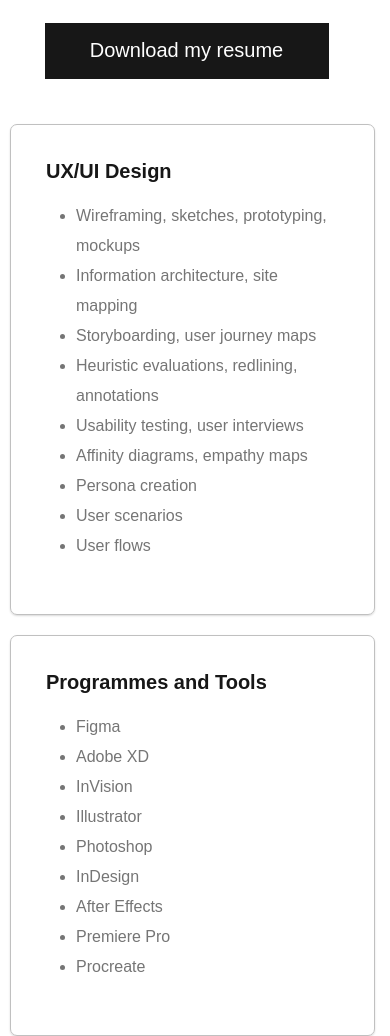
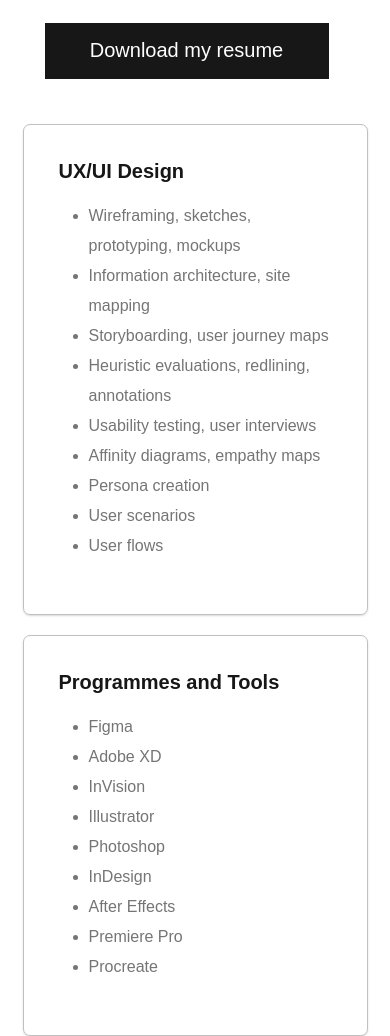
Before and after one commit to JeffreyD182/UX_UI_HW_18, a plain HTML site: page about.html in a window 390 px wide. Shown: the part 866-1902 px from the top of the page. Drawn offline with Linux system fonts and the light colour scheme; a web font is replaced by a local one.

Commit message:
About page update
Tablet: Image resize
Skills section: resize and margin adjustment

```diff
--- a/css/about.css
+++ b/css/about.css
@@ -117,8 +117,8 @@
     }
 
     .about img {
-        margin-left: 25px;
-        width: 325px;
+        margin-left: 45px;
+        width: 90%;
         height: auto;
     }
 
@@ -156,9 +156,9 @@
     .tools,
     .graphicDesign,
     .softSkills {
-        margin: 10px;
-        width: 88%;
-        height: fit-content;
+        margin: 10px auto 10px auto;
+        width: 80%;
+        height: auto;
     }
 }
 
@@ -191,9 +191,9 @@
     .tools,
     .graphicDesign,
     .softSkills {
-        width: 75%;
-        margin: 10px;
-        height: fit-content;
+        width: 70%;
+        margin: 10px auto 10px auto;
+        height: auto;
     }
 
     .skills {
```
